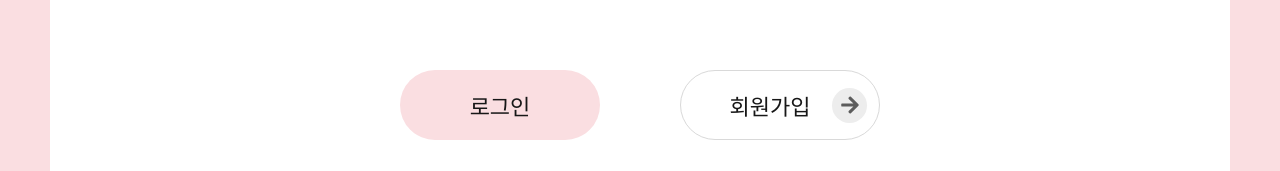
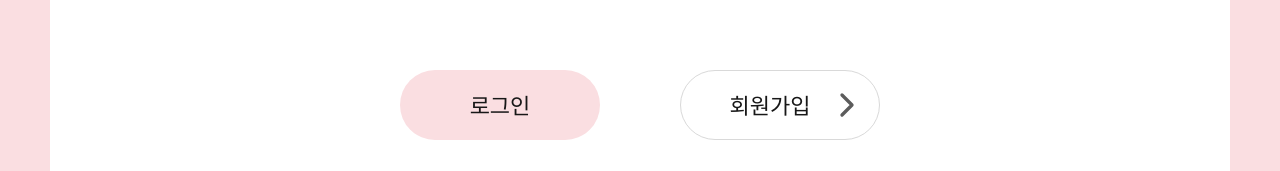
Before and after one commit to gjtjdwl/insideout-front, a Next.js app: page / in a window 1280 px wide. Shown: the part 629-800 px from the top of the page. Built offline with nearby package versions, Linux system fonts and the light colour scheme.

Commit message:
Feat : css

```diff
--- a/app/page.tsx
+++ b/app/page.tsx
@@ -1,5 +1,5 @@
 import Image from 'next/image';
-import { FaArrowRight } from 'react-icons/fa';
+import { FiChevronRight } from "react-icons/fi";
 
 export default function Home() {
   return (
@@ -9,18 +9,19 @@ export default function Home() {
         <div className='mb-[200px]'>
           <span className='text-[24px] font-bold'>편안함과 행복을 드립니다</span>
         </div>
+
         <div className='flex flex-col sm:flex-row items-center w-full sm:w-auto mb-60'>
           <div className='flex items-center justify-center w-[200px] h-[70px] bg-customPink rounded-full text-[22px] mb-4 sm:mb-0'>
-            <button className='w-full h-[70px] rounded-full pt-1'>로그인</button>
+            <button className='w-full h-[70px] rounded-full pt-[2px]'>로그인</button>
           </div>
-
           <div className='flex sm:ml-20 items-center justify-center w-[200px] h-[70px] bg-white border border-[#D9D9D9] rounded-full text-[22px] relative'>
-            <button className='w-full h-[70px] rounded-full pr-5 pt-1'>회원가입</button>
-            <div className='bg-[#EDEDED] rounded-full w-[35px] h-[35px] flex justify-center items-center absolute right-3'>
-              <FaArrowRight size={20} color="#5C5C5C" />
+            <button className='w-full h-[70px] rounded-full pr-5 pt-[2px]'>회원가입</button>
+            <div className=' w-[40px] h-[40px] flex justify-center items-center absolute right-3'>
+              <FiChevronRight size={40} color="#5C5C5C" />
             </div>
           </div>
         </div>
+
         <div className='bg-customPink min-w-full h-80 mb-[200px]'>
           어쩌구 저쩌구
         </div>
```
